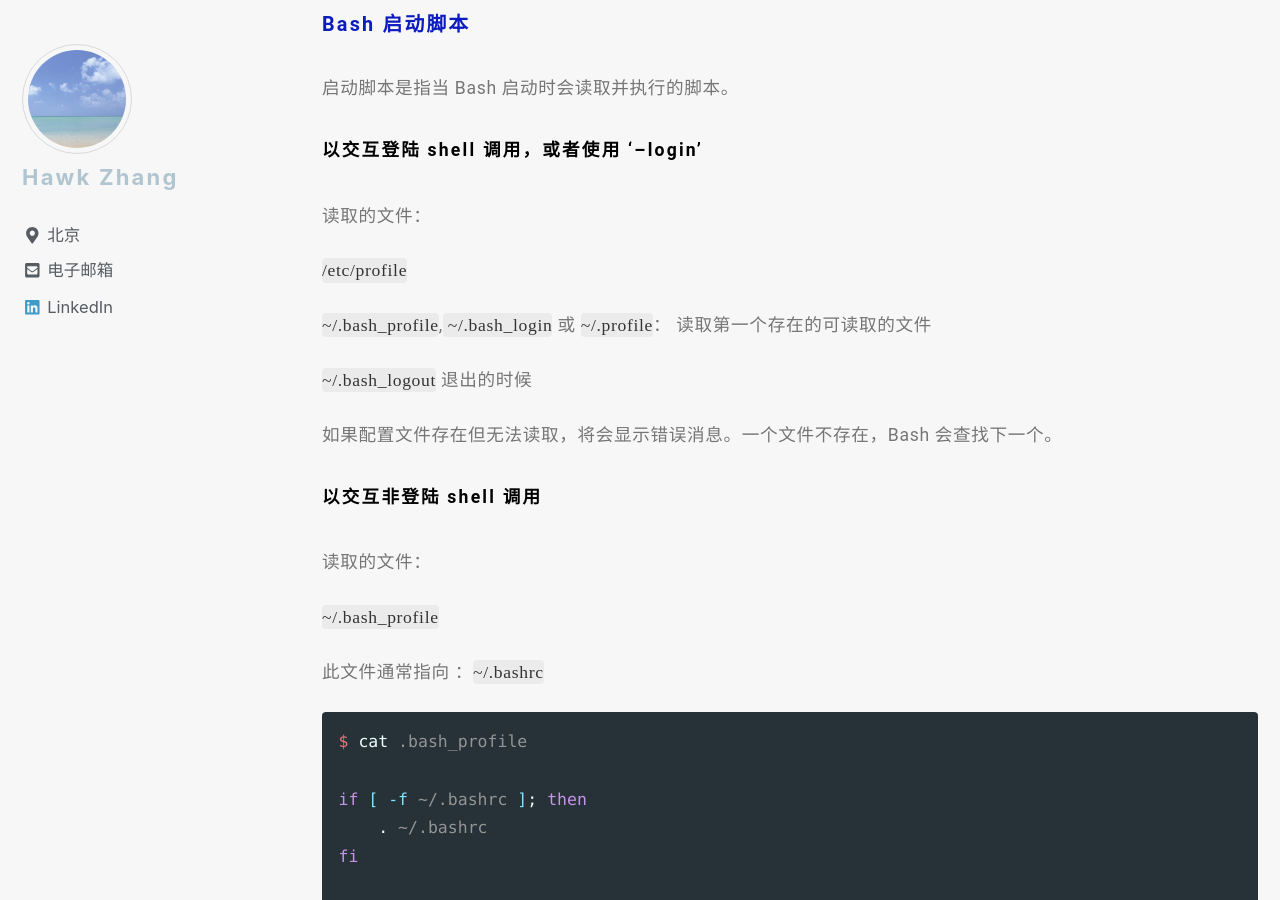
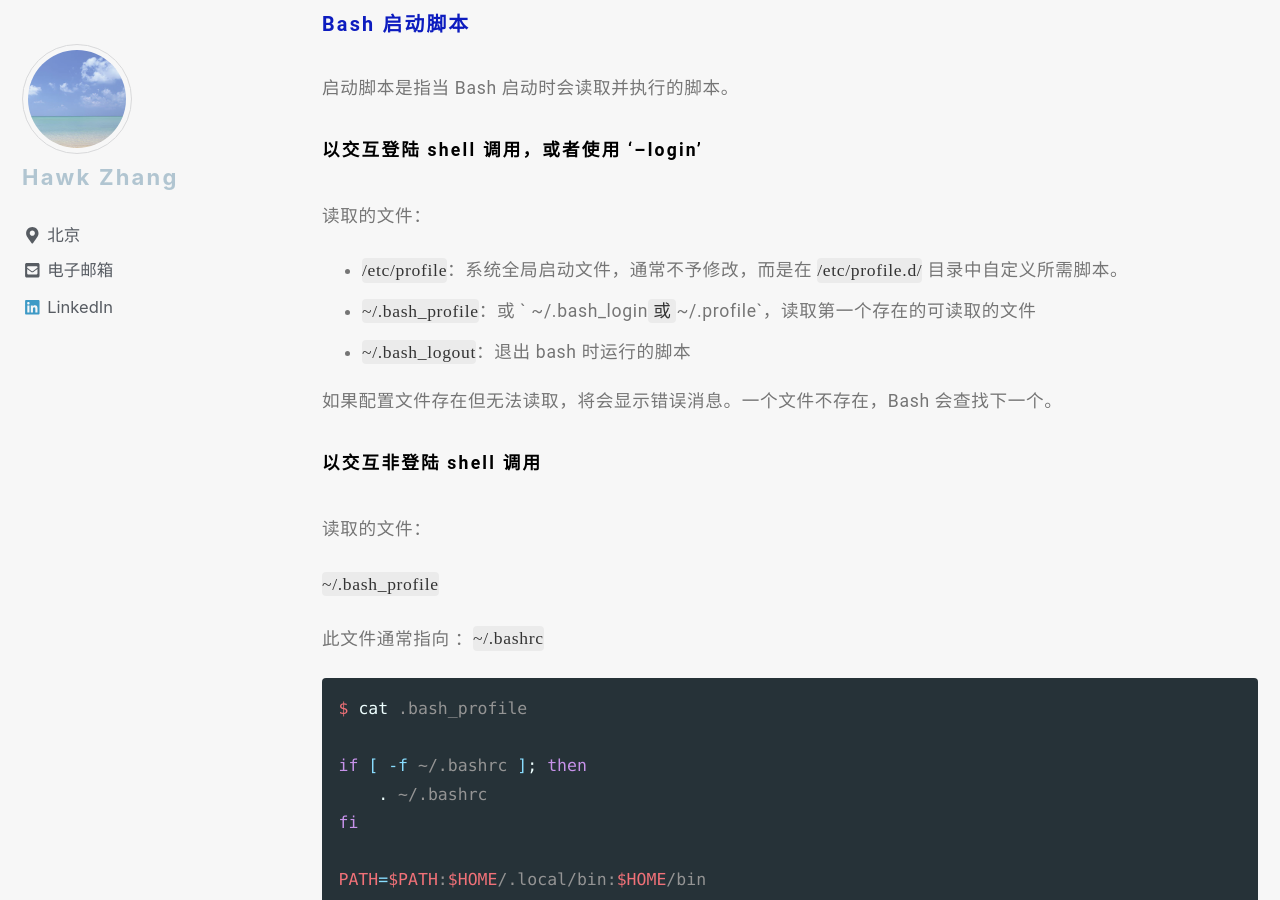
Before and after one commit to narru888/linotes_note, a Jekyll site: the page built from _posts/programming/bash/2017-05-03-bash01.md, in a window 1280 px wide and 900 px high, scrolled down 4466 px. Built offline with Jekyll 4.4.1, drawn with Linux system fonts in a browser that asks for light colours; nearby versions of some CDN libraries; a script that is not in the unit is left out.

Commit message:
update on 2019-01-13 18:09:01 CST

```diff
--- a/_posts/programming/bash/2017-05-03-bash01.md
+++ b/_posts/programming/bash/2017-05-03-bash01.md
@@ -117,11 +117,9 @@
 
 读取的文件：
 
-`/etc/profile`
-
-`~/.bash_profile`,` ~/.bash_login` 或 `~/.profile`： 读取第一个存在的可读取的文件
-
-`~/.bash_logout` 退出的时候
+* `/etc/profile`：系统全局启动文件，通常不予修改，而是在 `/etc/profile.d/` 目录中自定义所需脚本。
+* `~/.bash_profile`：或 ` ~/.bash_login` 或 `~/.profile`，读取第一个存在的可读取的文件
+* `~/.bash_logout`：退出 bash 时运行的脚本
 
 如果配置文件存在但无法读取，将会显示错误消息。一个文件不存在，Bash 会查找下一个。
 
```
